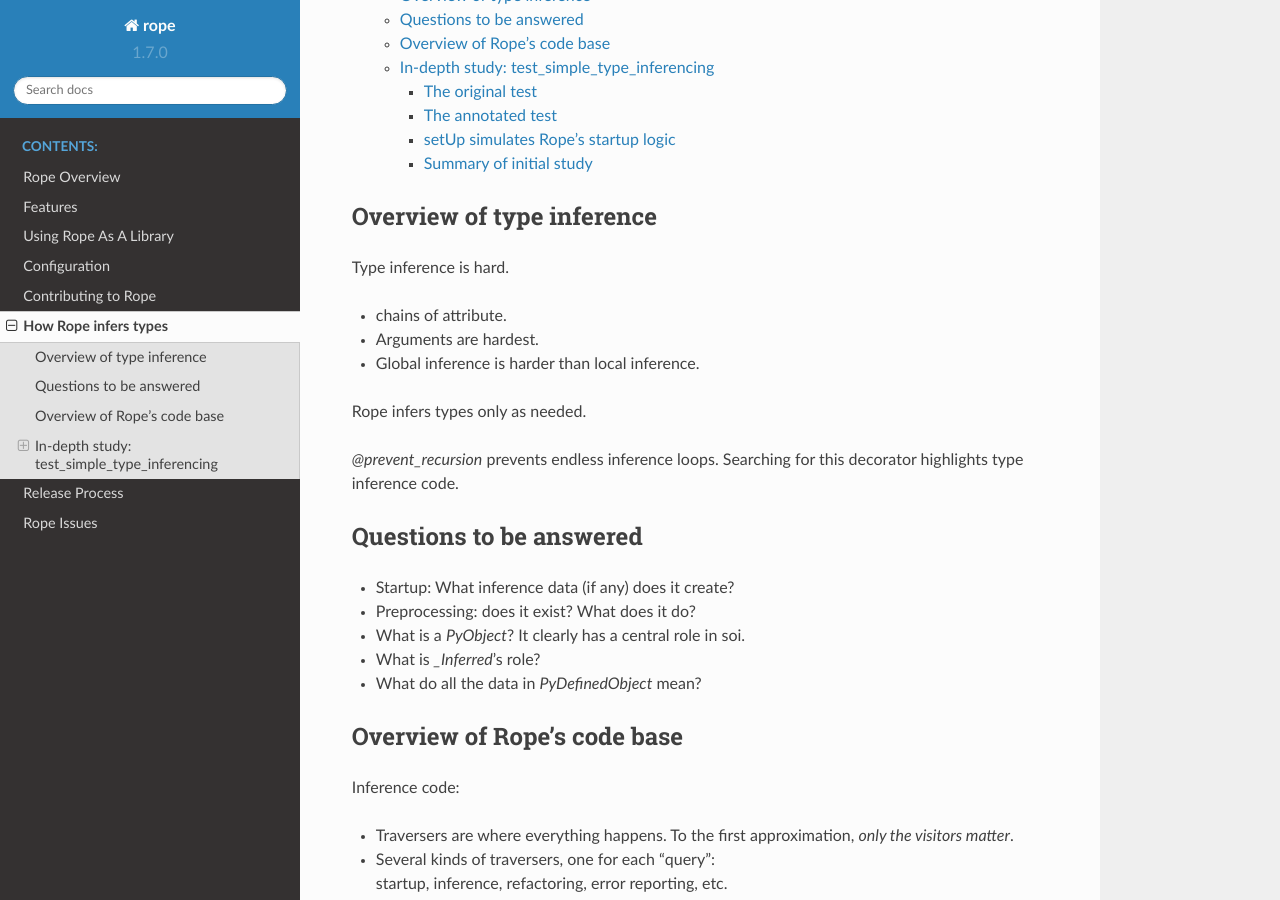
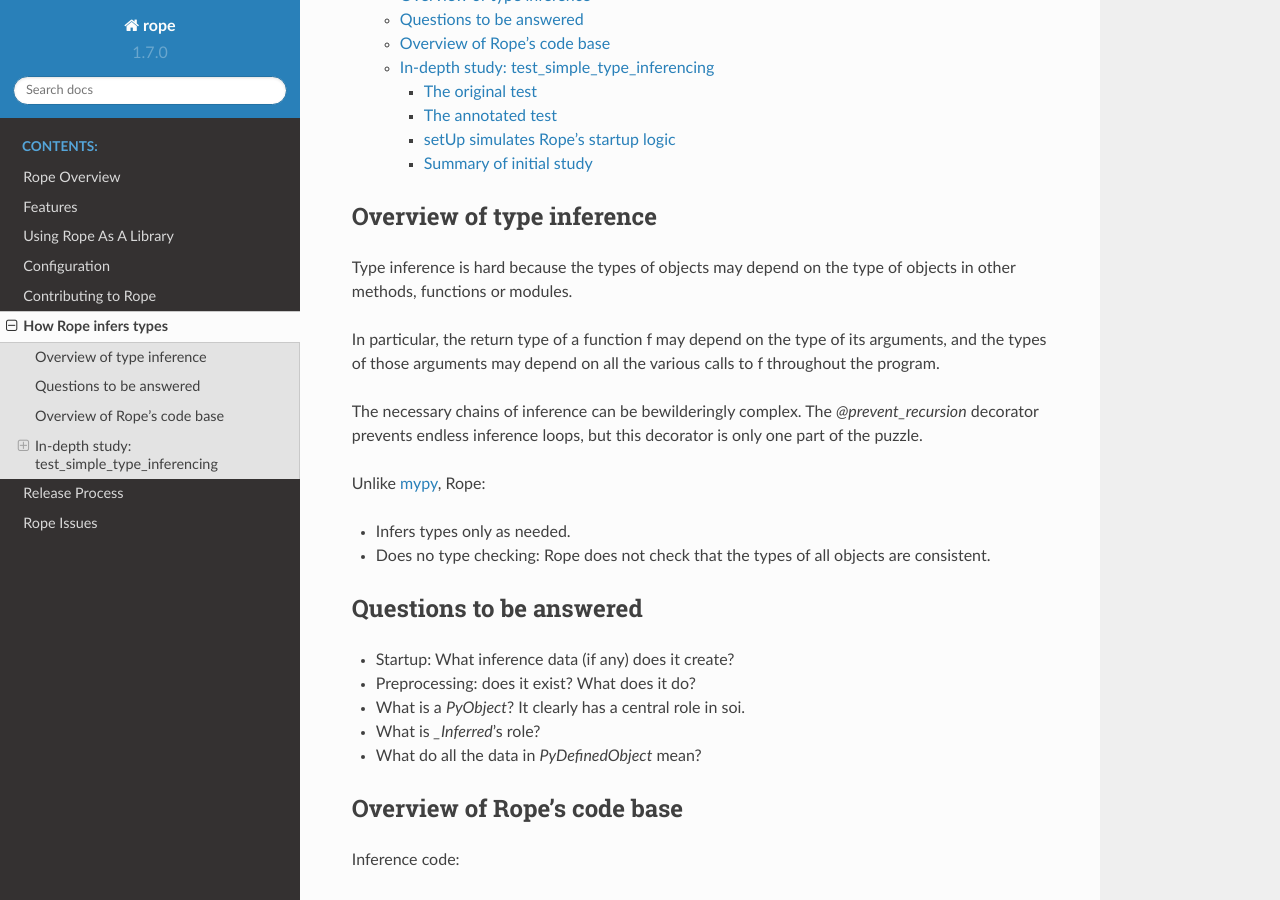
Before and after one commit to python-rope/rope, a Sphinx documentation site: the page built from docs/theory.rst, in a window 1280 px wide and 900 px high, scrolled down 524 px. Built offline with Sphinx 7.4.7 and the Read the Docs theme 2.0.0, drawn with Linux system fonts in a browser that asks for light colours.

Commit message:
Complete first draft of the 'Overview of type inference'

```diff
--- a/docs/theory.rst
+++ b/docs/theory.rst
@@ -28,16 +28,23 @@
 --------------------------
 
 
-Type inference is hard.
+.. _`mypy`: https://mypy-lang.org/
 
-- chains of attribute.
-- Arguments are hardest.
-- Global inference is harder than local inference.
+Type inference is hard because the types of objects may depend on the type
+of objects in other methods, functions or modules.
 
-Rope infers types only as needed.
+In particular, the return type of a function f may depend on the type of
+its arguments, and the types of those arguments may depend on all the
+various calls to f throughout the program.
 
-`@prevent_recursion` prevents endless inference loops.
-Searching for this decorator highlights type inference code.
+The necessary chains of inference can be bewilderingly complex. The
+`@prevent_recursion` decorator prevents endless inference loops, but this
+decorator is only one part of the puzzle.
+
+Unlike `mypy`_, Rope:
+
+- Infers types only as needed.
+- Does no type checking: Rope does not check that the types of all objects are consistent.
 
 Questions to be answered
 ------------------------
```
